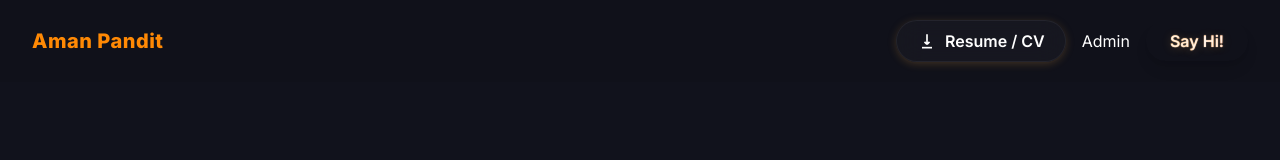
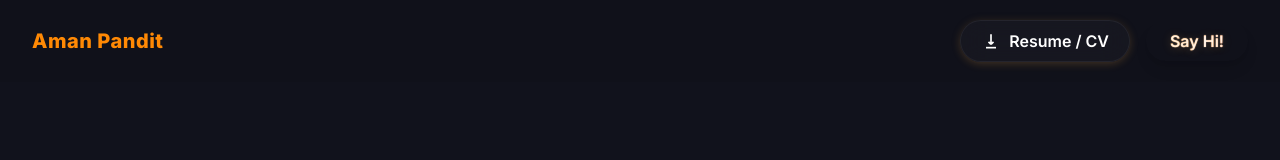
Before and after one commit to IamSanjayGawai/Anam_Portfolio, a React (Vite) app in the folder aman_portfolio/: page /home in a window 1280 px wide. Shown: the top 160 px of the page. Built offline with nearby package versions, Linux system fonts and the light colour scheme; no server answers.

Commit message:
removed admin button

```diff
--- a/aman_portfolio/src/components/Navbar.tsx
+++ b/aman_portfolio/src/components/Navbar.tsx
@@ -1,5 +1,5 @@
 import { useState } from 'react';
-import { Link } from 'react-router-dom';
+// import { Link } from 'react-router-dom';
 
 
 
@@ -33,7 +33,7 @@ const navbar = () => {
           </svg>
           Resume / CV
         </a>
-        <Link to={"/admin"}>Admin</Link>
+        {/* <Link to={"/admin"}>Admin</Link> */}
         <a
           href="mailto:aman@email.com"
           className="bg-gradient-to-r from-orange-500 via-pink-500 to-orange-400 px-6 py-2 rounded-full text-base font-semibold text-white shadow-lg hover:scale-105 transition focus:ring-2 focus:ring-pink-400 glow-text"
```
